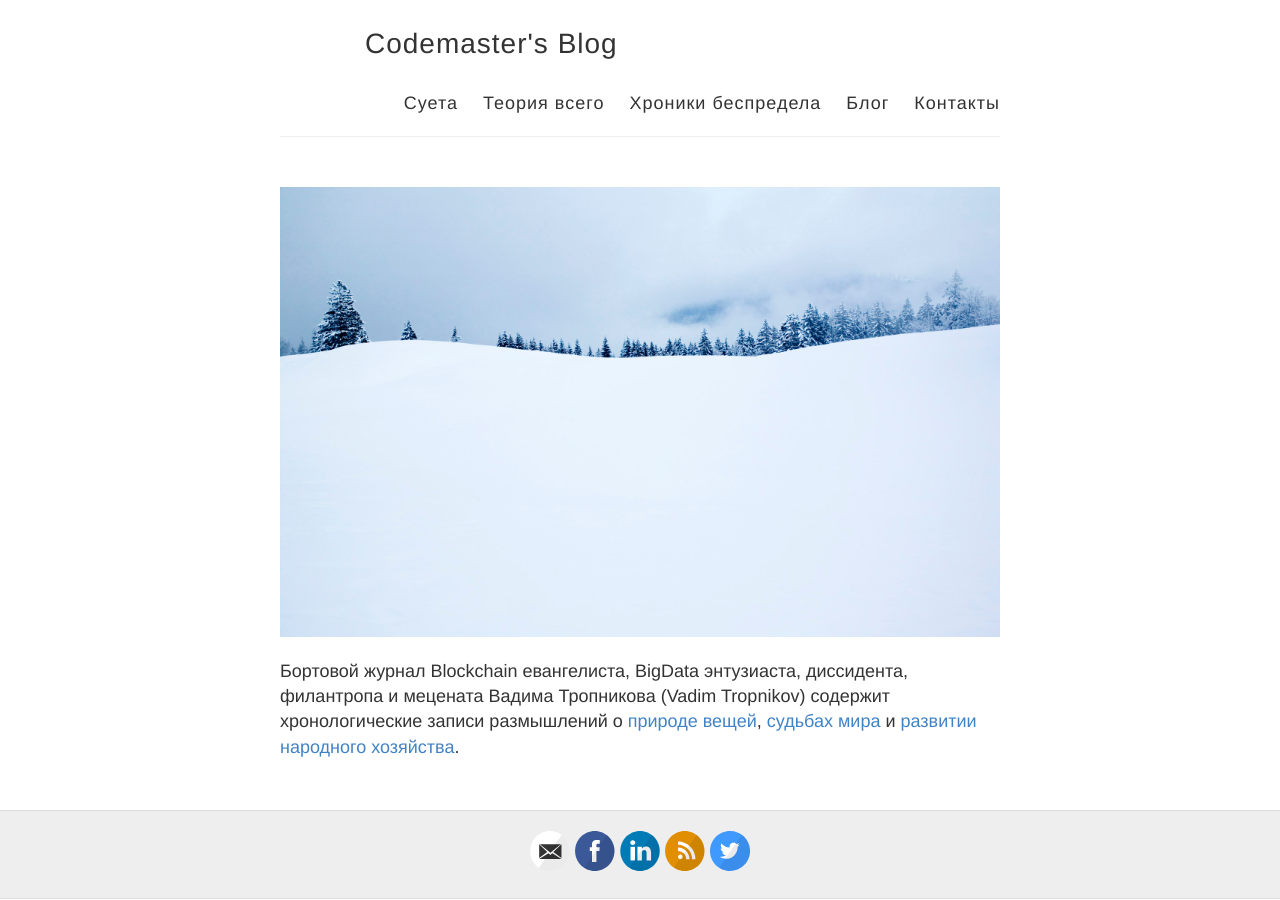
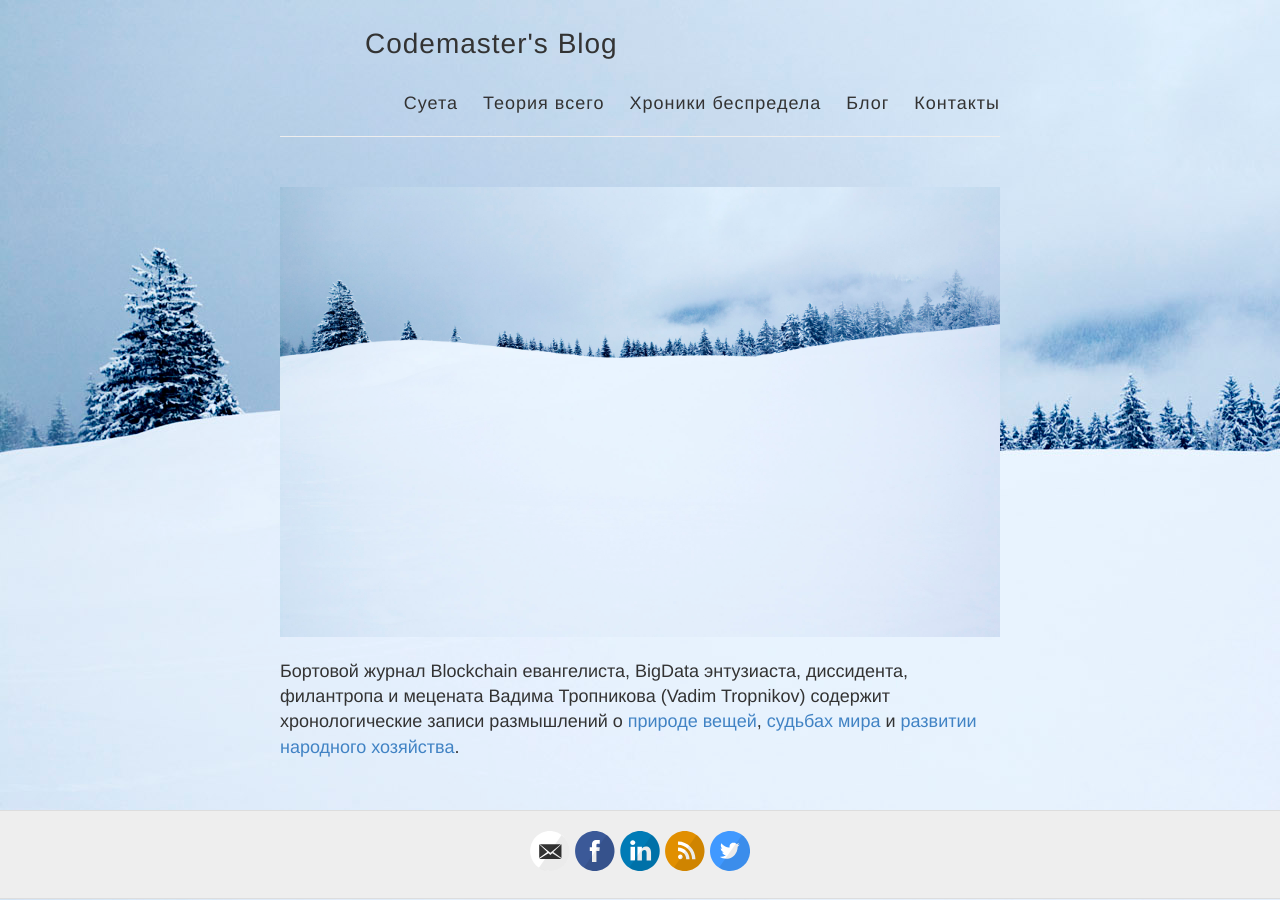
Before and after one commit to decrafts/r, a Jekyll site: the page built from index.md, in a window 1280 px wide. Built offline with Jekyll 4.4.1, drawn with Linux system fonts in a browser that asks for light colours; comment, search, counter and statistics services are not loaded.

Commit message:
Update index.md

```diff
--- a/index.md
+++ b/index.md
@@ -2,6 +2,12 @@
 layout: default
 ---
 
+<style>
+body {
+    background-image: url("/images/snow.jpg");
+}
+</style>
+
   ![_config.yml]({{ site.baseurl }}/images/snow.jpg)
 
 Бортовой журнал Blockchain евангелиста, BigData энтузиаста, диссидента, филантропа и мецената Вадима Тропникова (Vadim Tropnikov) содержит хронологические записи размышлений о [природе вещей](/xamep/), [судьбах мира](/uncheck/) и [развитии народного хозяйства](/ktulhu/).
```
